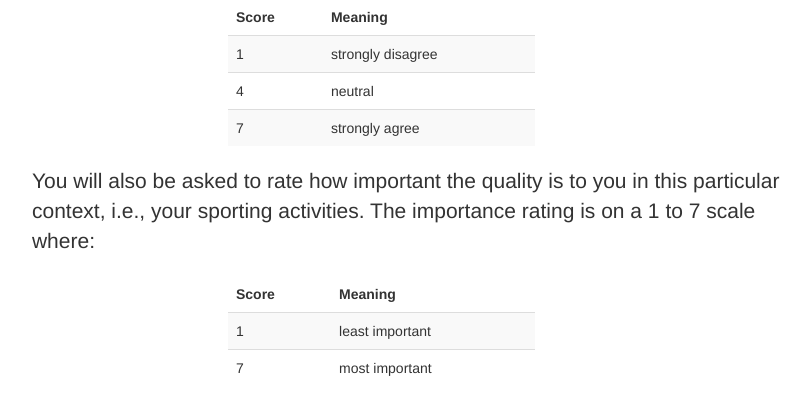
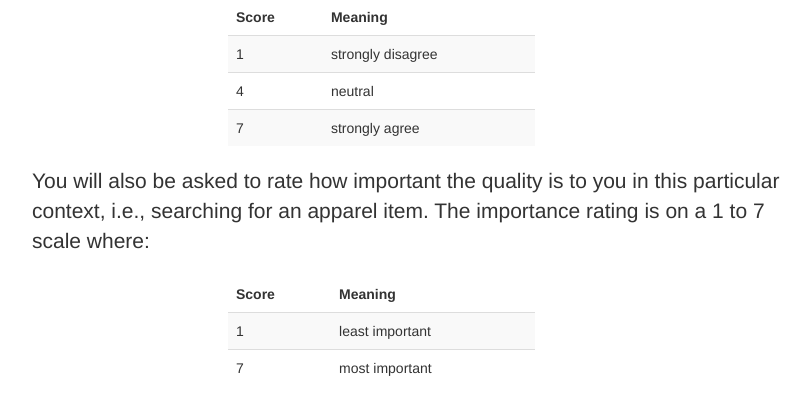
Before and after one commit to joshsee/GAE-Online-Apparel-Survey-Form, a Flask app: page / in a window 1280 px wide. Shown: the part 241-640 px from the top of the page, without its empty margins (200-1011 px from the left). Run offline with Flask 2, Linux system fonts and the light colour scheme; parts of the project's set-up code (start-up, migrations or seed data) failed here and were passed over; some libraries are stand-ins or nearby versions.

Commit message:
some changes

```diff
--- a/application/templates/home.html
+++ b/application/templates/home.html
@@ -39,7 +39,7 @@
         </tbody>
     </table>
   </div></div>
-    <p class="lead">You will also be asked to rate how important the quality is to you in this particular context, i.e., your sporting activities. The importance rating is on a 1 to 7 scale where:</p>
+    <p class="lead">You will also be asked to rate how important the quality is to you in this particular context, i.e., searching for an apparel item. The importance rating is on a 1 to 7 scale where:</p>
     <div class="row-fluid">
   <div class='span5 offset3'>
     <table class="table table-striped">
--- a/application/templates/survey.html
+++ b/application/templates/survey.html
@@ -16,7 +16,7 @@ table.table { width: 100%; }
         </dl>
         <dl>
             <dt><p class='lead'><strong>Tasks</strong></p></dt>
-            <dd><p>To become familiar with the site - <a href='http://www.gap.com' target='_blank'>Gap.com</a>, imgine you are searching for a gift for your friends birthday and add it to the shopping basket before you start the questionnaire.</p>
+            <dd><p>To become familiar with the site - <a href='http://www.gap.com' target='_blank'>Gap.com</a>, imagine you are searching for an apparel item as gift for your friend's birthday and add it to the shopping basket before you start the questionnaire.</p>
             </dl>
             <p class="text-info"><i class="icon-info-sign"></i> <strong>To see the site</strong>, just click on <a href='http://www.gap.com' target='_blank'><i>Gap.com</i></a>. A new window or tab will pop out. Hover over the questions to get more information about the quality being evaluated.</p>
             <form id="new-app-form" class="form-horizontal" action="{{ url_for('survey') }}" method="post" accept-charset="utf-8">
```
Also changed, not shown: application/generate_keys.py (+3 -4 lines).
